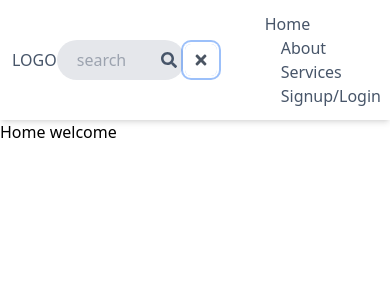
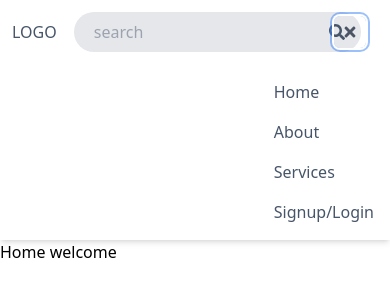
Before and after one commit to sphk007/real-estate, a React (Vite) app: page / in a window 390 px wide. Both pictures are taken after a click on the button "Menu". Shown: the top 300 px of the page. Built offline with nearby package versions, Linux system fonts and the light colour scheme.

Commit message:
navbar completed

```diff
--- a/src/components/Nav.jsx
+++ b/src/components/Nav.jsx
@@ -5,7 +5,6 @@ const Nav = ()=> {
      const [open, setOpen] = useState(false);
       const handleMenu =() => {
         setOpen((prev) => !prev);
-        console.log(open);
       };
     return (
       <header className="shadow-md max-w-screen-2xl	">
@@ -17,8 +16,8 @@ const Nav = ()=> {
           </div>
           <div>
           <form className="p-2 pl-4 bg-gray-200 rounded-full flex items-center justify-between ">
-                <input className=" mx-1 bg-transparent focus:outline-none w-20 sm:w-60" type="text" placeholder='search'/>
-                <FaSearch className='text-slate-600'/>
+                <input className=" mx-1 bg-transparent focus:outline-none w-max sm:w-80" type="text" placeholder='search'/>
+                <FaSearch className='text-slate-600 mr-2'/>
             </form>
           </div>
 
@@ -32,16 +31,21 @@ const Nav = ()=> {
             </ul>
             </div>
 
-            <div className='mr-2 flex sm:hidden'>
-              <button  type="button" onClick={handleMenu} className='inline-flex items-center justify-center rounded-md text-gray-600 hover:text-gray-600 focus:ring-2 focus:ring-offset-2 p-2'>
+
+
+        </nav>
+        <div className='flex justify-end'>
+
+        <div className='mr-2 flex sm:hidden  absolute right-4 top-4 '>
+              <button  type="button" onClick={handleMenu} className='inline-block items-center justify-center rounded-md text-gray-600 hover:text-gray-600 focus:ring-2 focus:ring-offset-2 p-2 '>
                 <span className='sr-only'>Menu</span>
                 {open == true ? <FaTimes className=''/>:<FaBars className=''/>}
               </button>
             </div>
             {open ? (
-              <div className='md:hidden flex relative '>
-                <ul className='block relative space-x-4 ml-10 text-slate-600 transition-all duration-300 ease-in'>
-                <li><Link path="">Home</Link></li>
+              <div className='md:hidden flex p-4 '>
+                <ul className='flex flex-col  gap-4 relative ml-10 text-slate-600 transition-all duration-300 ease-in'>
+                <li><Link path="" >Home</Link></li>
                 <li><Link path="">About</Link></li>
                 <li><Link path="">Services</Link></li>
                 <li><Link path="">Signup</Link>/<Link path="">Login</Link></li>
@@ -49,8 +53,7 @@ const Nav = ()=> {
             </ul>
               </div>
             ) : null}
-
-        </nav>
+        </div>
 
       </header>
     )
```
